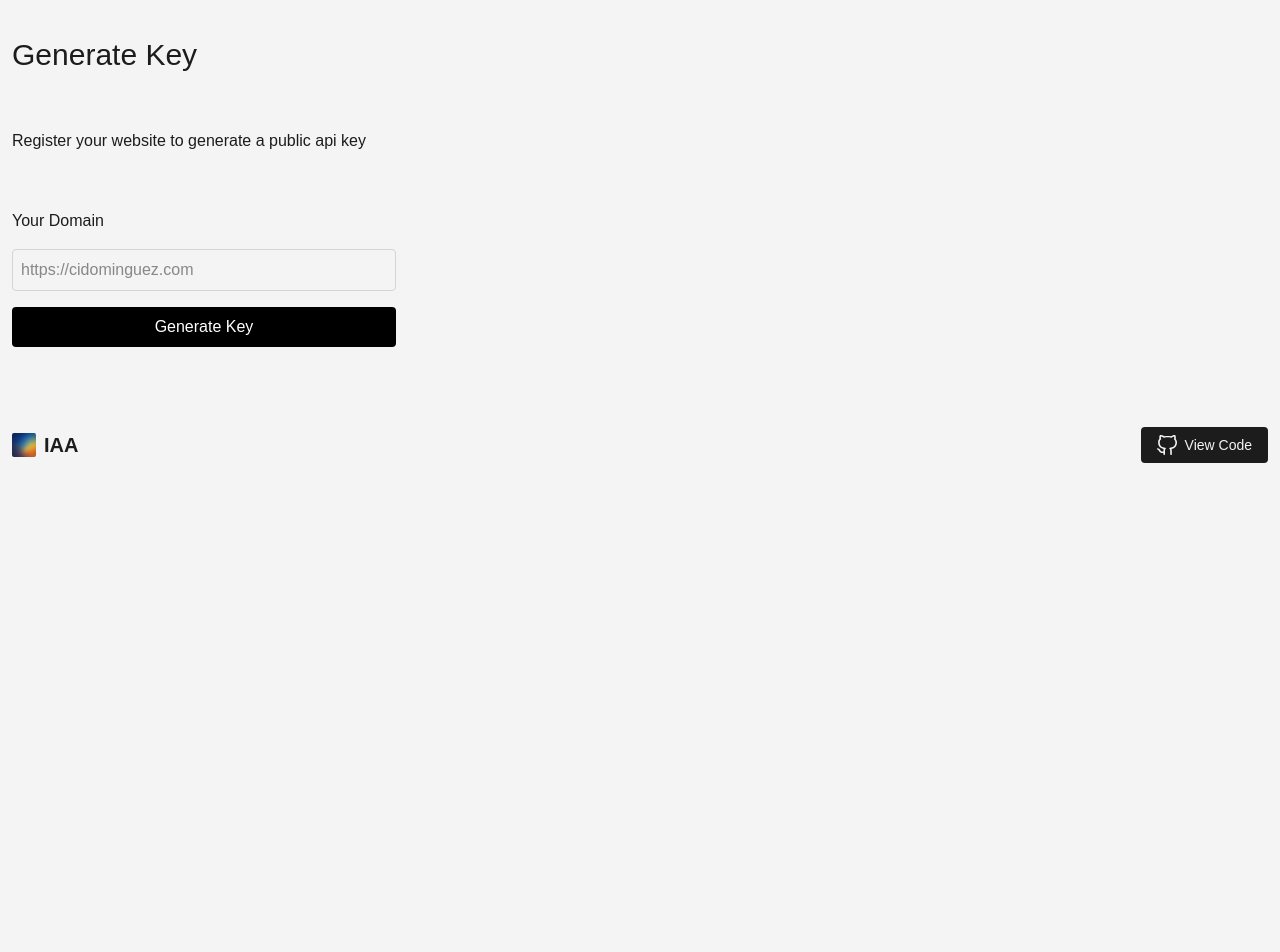
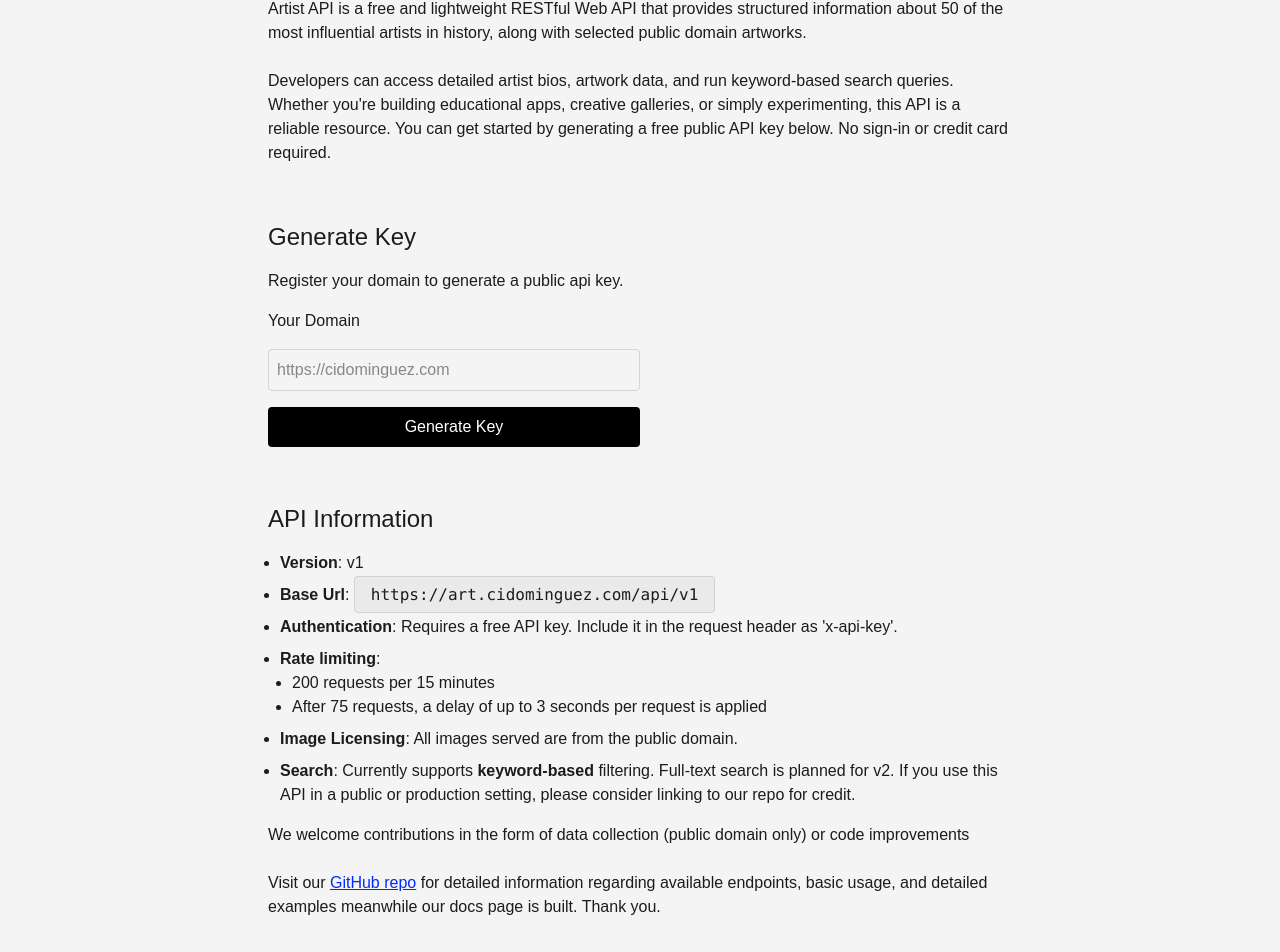
Before and after one commit to cdom27/art-api, a React (Vite) app in the folder client/: page / in a window 1280 px wide. Shown: the part 199-1151 px from the top of the page. Before the commit the page ends 800 px from the top, so only its background shows below. Built offline with nearby package versions, Linux system fonts and the light colour scheme; a web font is replaced by a local one.

Commit message:
update styles for larger screens

```diff
--- a/client/src/components/forms/RegisterForm.tsx
+++ b/client/src/components/forms/RegisterForm.tsx
@@ -26,7 +26,7 @@ export default function RegisterForm() {
   return (
     <form
       onSubmit={handleSubmit(onSubmit)}
-      className='flex flex-col gap-4 max-w-sm'
+      className='flex flex-col gap-4 w-full lg:w-1/2'
     >
       <label htmlFor='domain' className='font-medium'>
         Your Domain
--- a/client/src/components/navigation/Footer.tsx
+++ b/client/src/components/navigation/Footer.tsx
@@ -4,7 +4,7 @@ import Gh from '../../assets/gh.svg';
 
 export default function Footer() {
   return (
-    <footer className='flex items-center px-3 py-6 justify-between font-medium'>
+    <footer className='flex items-center px-3 py-6 justify-between font-medium sm:max-w-[85%] md:max-w-[65%] xl:max-w-[60%] 2xl:max-w-[43%] mx-auto'>
       <div className='flex items-center gap-2'>
         <img src={Logo} className='size-6 rounded-xs' />
         <Link to='/' className='font-bold text-xl'>
--- a/client/src/components/navigation/Header.tsx
+++ b/client/src/components/navigation/Header.tsx
@@ -4,7 +4,7 @@ import Gh from '../../assets/gh.svg';
 
 export default function Header() {
   return (
-    <header className='flex items-center px-3 py-6 justify-between font-medium'>
+    <header className='flex items-center px-3 py-6 justify-between font-medium sm:px-10'>
       <div className='flex items-center gap-2'>
         <img src={Logo} className='size-6 rounded-xs' />
         <Link to='/' className='font-bold text-xl'>
--- a/client/src/layouts/SiteLayout.tsx
+++ b/client/src/layouts/SiteLayout.tsx
@@ -9,7 +9,7 @@ export default function SiteLayout({ children }: SiteLayoutProps) {
   return (
     <>
       <Header />
-      <main className='font-medium px-3 pt-14 flex flex-col gap-14 pb-14'>
+      <main className='font-medium px-3 pt-14 flex flex-col gap-14 pb-14 sm:max-w-[85%] md:max-w-[65%] xl:max-w-[60%] 2xl:max-w-[43%] mx-auto min-h-screen'>
         {children}
       </main>
       <Footer />
--- a/client/src/routes/Home.tsx
+++ b/client/src/routes/Home.tsx
@@ -1,15 +1,106 @@
+import { Link } from 'react-router';
 import RegisterForm from '../components/forms/RegisterForm';
 import SiteLayout from '../layouts/SiteLayout';
 
 export default function Home() {
   return (
     <SiteLayout>
-      <h1 className='text-4xl'>Something about the docs</h1>
+      <div className='flex flex-col gap-4'>
+        <h1 className='text-4xl'>Artist API 🖼️</h1>
 
-      <h2 className='text-3xl'>Generate Key</h2>
-      <p>Register your website to generate a public api key</p>
+        <p>
+          Artist API is a free and lightweight RESTful Web API that provides
+          structured information about 50 of the most influential artists in
+          history, along with selected public domain artworks. <br />
+          <br />
+          Developers can access detailed artist bios, artwork data, and run
+          keyword-based search queries. Whether you&apos;re building educational
+          apps, creative galleries, or simply experimenting, this API is a
+          reliable resource. You can get started by generating a free public API
+          key below. No sign-in or credit card required.
+        </p>
+      </div>
 
-      <RegisterForm />
+      <div className='flex flex-col gap-4'>
+        <h2 className='text-2xl'>Generate Key</h2>
+
+        <p>Register your domain to generate a public api key.</p>
+
+        <RegisterForm />
+      </div>
+
+      <div className='flex flex-col gap-4'>
+        <h2 className='text-2xl'>API Information</h2>
+
+        <ul className='list-disc px-3 space-y-2'>
+          <li>
+            <span className='font-bold'>Version</span>: <span>v1</span>
+          </li>
+
+          <li>
+            <span className='font-bold'>Base Url</span>:{' '}
+            <code className='bg-[#EAEAEA] border-[1px] border-[#D2D2D2] px-4 py-2 rounded-sm'>
+              https://art.cidominguez.com/api/v1
+            </code>
+          </li>
+
+          <li>
+            <span className='font-bold'>Authentication</span>:{' '}
+            <span>
+              Requires a free API key. Include it in the request header as
+              'x-api-key'.
+            </span>
+          </li>
+
+          <li>
+            <span className='font-bold'>Rate limiting</span>:
+            <ul className='list-disc pl-3'>
+              <li>
+                <span>200 requests per 15 minutes</span>
+              </li>
+
+              <li>
+                <span>
+                  After 75 requests, a delay of up to 3 seconds per request is
+                  applied
+                </span>
+              </li>
+            </ul>
+          </li>
+
+          <li>
+            <span className='font-bold'>Image Licensing</span>:{' '}
+            <span>All images served are from the public domain.</span>
+          </li>
+
+          <li>
+            <span className='font-bold'>Search</span>:{' '}
+            <span>
+              Currently supports{' '}
+              <span className='font-bold'>keyword-based</span> filtering.
+              Full-text search is planned for v2. If you use this API in a
+              public or production setting, please consider linking to our repo
+              for credit.
+            </span>
+          </li>
+        </ul>
+
+        <p>
+          We welcome contributions in the form of data collection (public domain
+          only) or code improvements <br /> <br />
+          Visit our{' '}
+          <Link
+            to='https://github.com/cdom27/influential-artists-api'
+            target='_blank'
+            rel='noopener noreferrer'
+            className='text-accent-primary underline'
+          >
+            GitHub repo
+          </Link>{' '}
+          for detailed information regarding available endpoints, basic usage,
+          and detailed examples meanwhile our docs page is built. Thank you.
+        </p>
+      </div>
     </SiteLayout>
   );
 }
--- a/client/vite.config.ts
+++ b/client/vite.config.ts
@@ -9,5 +9,8 @@ export default defineConfig({
   //   proxy: {
   //     '/api': 'http://localhost:3000',
   //   },
+  //   allowedHosts: [
+  //     '8f52-2607-fb91-8292-4bc5-4c17-96f3-f9db-ff44.ngrok-free.app',
+  //   ],
   // },
 });
```
